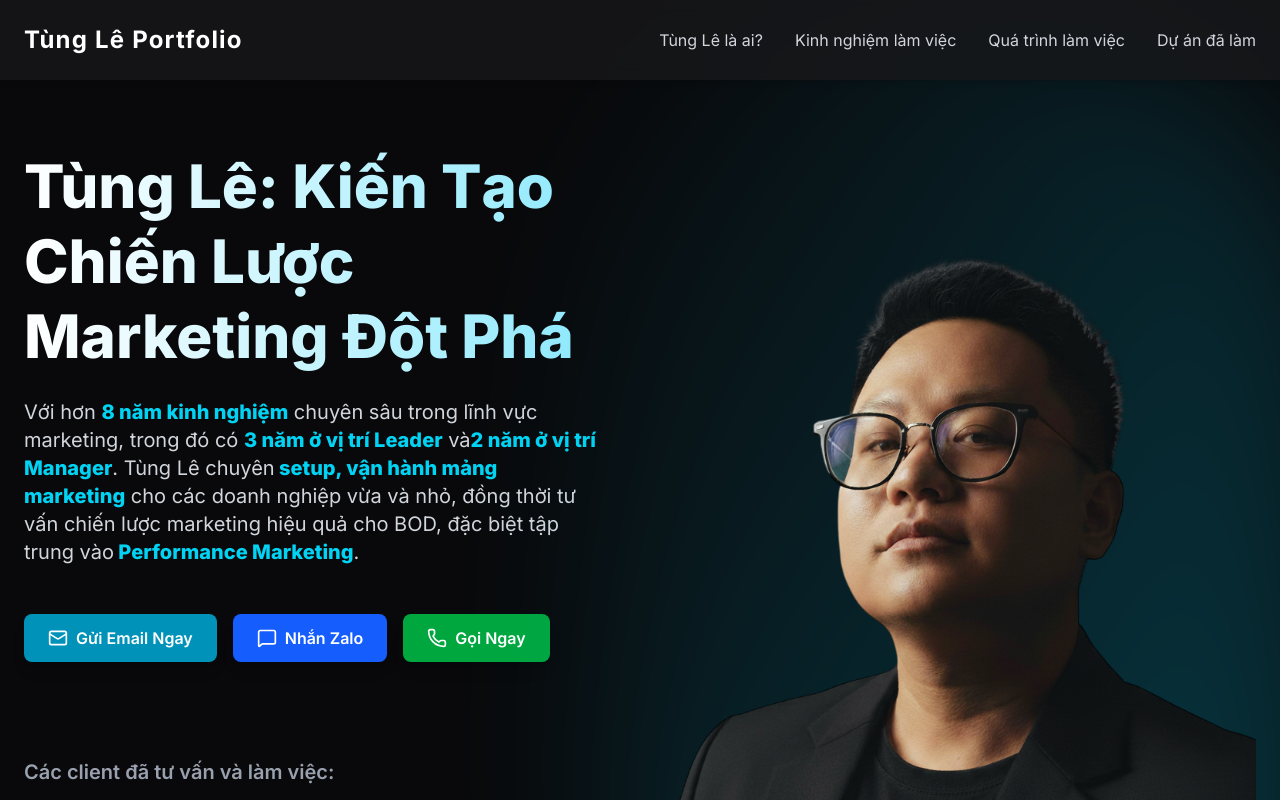
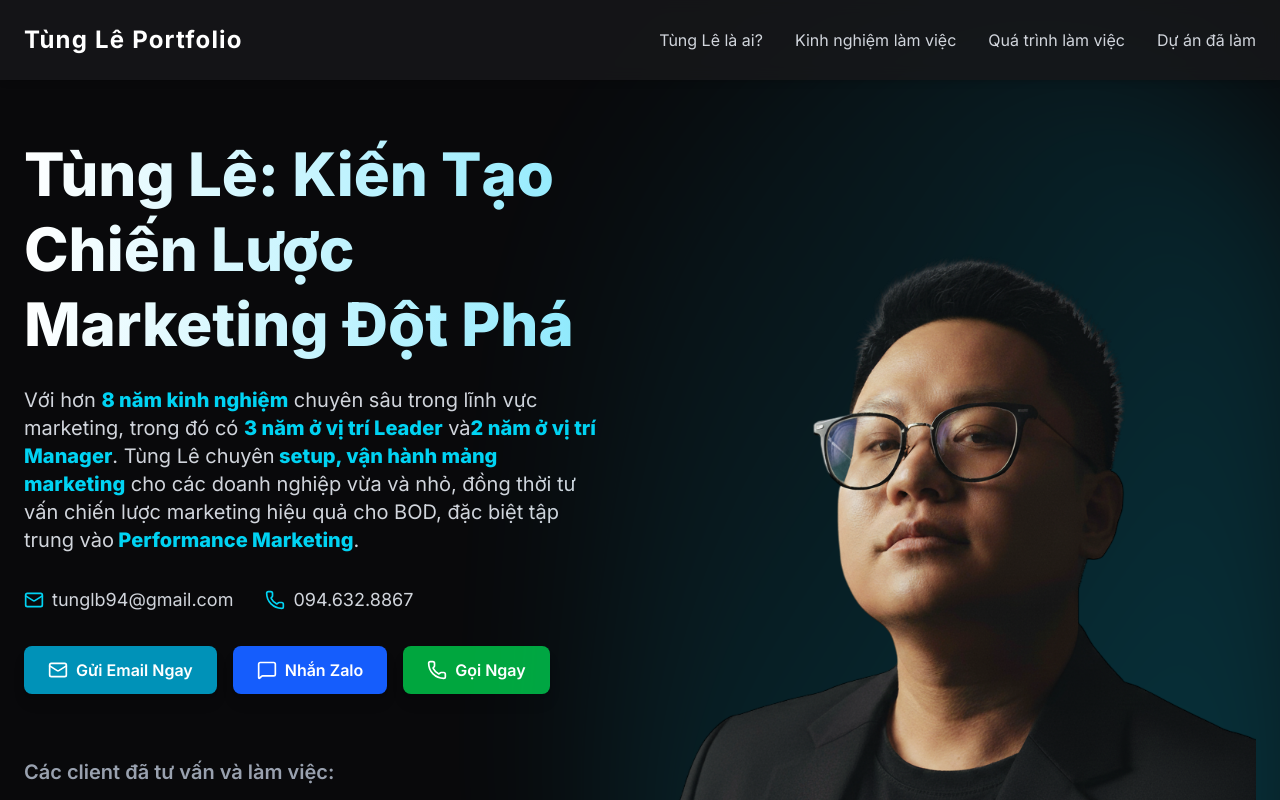
Before and after one commit to tunglb94/tung-le-portfolio, a Next.js app: page / in a window 1280 px wide. Shown: the top 800 px of the page. Built offline with nearby package versions, Linux system fonts and the light colour scheme.

Commit message:
Update HeroSection.tsx

```diff
--- a/src/components/sections/HeroSection.tsx
+++ b/src/components/sections/HeroSection.tsx
@@ -2,7 +2,7 @@
 'use client';
 import Image from 'next/image';
 import { motion } from 'framer-motion';
-import { Mail, MessageSquare, Phone } from 'lucide-react'; // Thêm import icon
+import { Mail, MessageSquare, Phone } from 'lucide-react'; // Import icon đã có sẵn
 
 const clientLogos = [
   { src: '/logos/GNG.png', alt: 'Bernard Healthcare', url: 'https://bernard.vn/' },
@@ -28,11 +28,9 @@ const containerVariants = {
 
 const itemVariants = {
   hidden: { opacity: 0, x: -50 },
-  // ĐÃ SỬA LỖI: Xóa thuộc tính 'ease' để tránh lỗi Type Error của Framer Motion.
   show: { opacity: 1, x: 0, transition: { duration: 0.6 } },
 };
 
-// --- Dữ liệu cho 3 nút CTA ---
 const contactLinks = [
   {
     label: 'Gửi Email Ngay',
@@ -61,9 +59,8 @@ export default function HeroSection() {
   return (
     <section
       id="hero"
-      className="relative min-h-screen flex items-center justify-center pt-24 pb-20 overflow-hidden bg-zinc-950 text-white" // Tăng padding bottom một chút
+      className="relative min-h-screen flex items-center justify-center pt-24 pb-20 overflow-hidden bg-zinc-950 text-white"
     >
-      {/* --- THAY ĐỔI: Đổi items-center thành items-end --- */}
       <div className="container mx-auto px-6 grid md:grid-cols-2 gap-12 items-end">
         {/* === Cột bên trái: Nội dung văn bản === */}
         <div className="flex flex-col justify-center order-2 md:order-1 text-center md:text-left">
@@ -79,9 +76,32 @@ export default function HeroSection() {
             <span className="highlight"> Performance Marketing</span>.
           </p>
 
-          {/* === NEW: Contact Buttons (CTA) === */}
+          {/* === PHẦN MỚI ĐƯỢC THÊM VÀO === */}
           <motion.div
-            className="flex flex-wrap justify-center md:justify-start gap-4 mt-4 mb-8" // Đặt margin để tạo khoảng cách hợp lý
+            className="flex flex-col sm:flex-row justify-center md:justify-start gap-x-8 gap-y-4 mb-8 text-lg"
+            initial={{ opacity: 0, y: 20 }}
+            whileInView={{ opacity: 1, y: 0 }}
+            viewport={{ once: true, amount: 0.5 }}
+            transition={{ duration: 0.8 }}
+          >
+            <div className="flex items-center justify-center md:justify-start">
+              <Mail size={20} className="mr-2 text-cyan-400" />
+              <a href="mailto:tunglb94@gmail.com" className="text-gray-300 hover:text-white">
+                tunglb94@gmail.com
+              </a>
+            </div>
+            <div className="flex items-center justify-center md:justify-start">
+              <Phone size={20} className="mr-2 text-cyan-400" />
+              <a href="tel:0946328867" className="text-gray-300 hover:text-white">
+                094.632.8867
+              </a>
+            </div>
+          </motion.div>
+          {/* === KẾT THÚC PHẦN MỚI === */}
+
+          {/* === Contact Buttons (CTA) === */}
+          <motion.div
+            className="flex flex-wrap justify-center md:justify-start gap-4"
             initial={{ opacity: 0, y: 20 }}
             whileInView={{ opacity: 1, y: 0 }}
             viewport={{ once: true, amount: 0.5 }}
@@ -100,8 +120,6 @@ export default function HeroSection() {
               </a>
             ))}
           </motion.div>
-          {/* === Kết thúc: Contact Buttons (CTA) === */}
-
 
           {/* === Logo khách hàng === */}
           <div className="mt-12 md:mt-16 text-gray-400">
```
